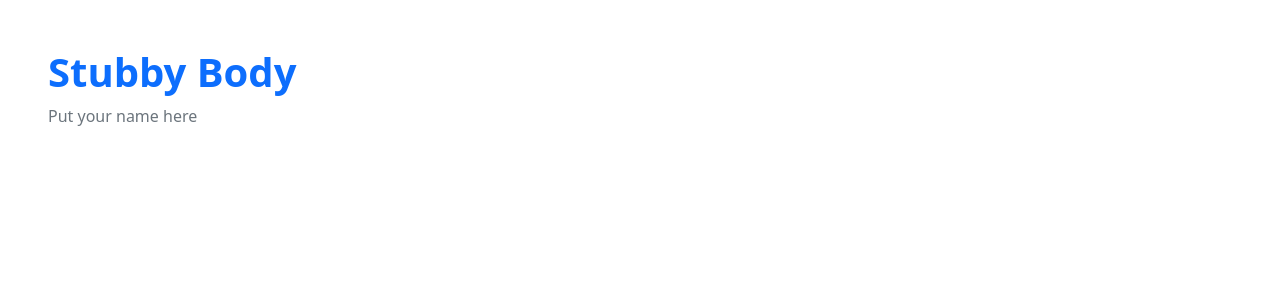
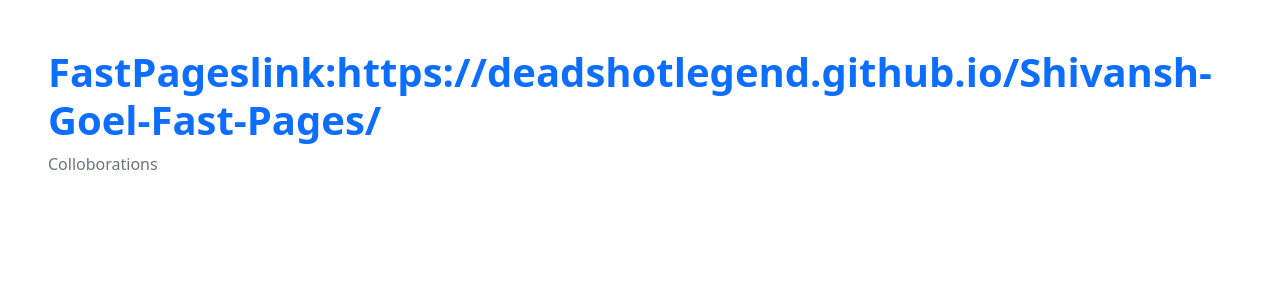
Before and after one commit to DeadshotLegend/PartnerCollab, a Flask app: page /stub/ in a window 1280 px wide. Shown: the part 66-366 px from the top of the page. Run offline with Flask 2, Linux system fonts and the light colour scheme.

Commit message:
comtting

```diff
--- a/templates/stub.html
+++ b/templates/stub.html
@@ -8,8 +8,8 @@
 {% block body %}
     <!- Try building a new body here, bootstrap is a wise choice ->
     <div class="px-5 py-5 mx-auto">
-        <h1 class="text-primary"><strong>Stubby Body</strong></h1>
-        <p class="text-secondary">Put your name here</p>
+        <h1 class="text-primary"><strong>FastPageslink:https://deadshotlegend.github.io/Shivansh-Goel-Fast-Pages/ </strong></h1>
+        <p class="text-secondary">Colloborations</p>
     </div>
 {% endblock %}
 
```
